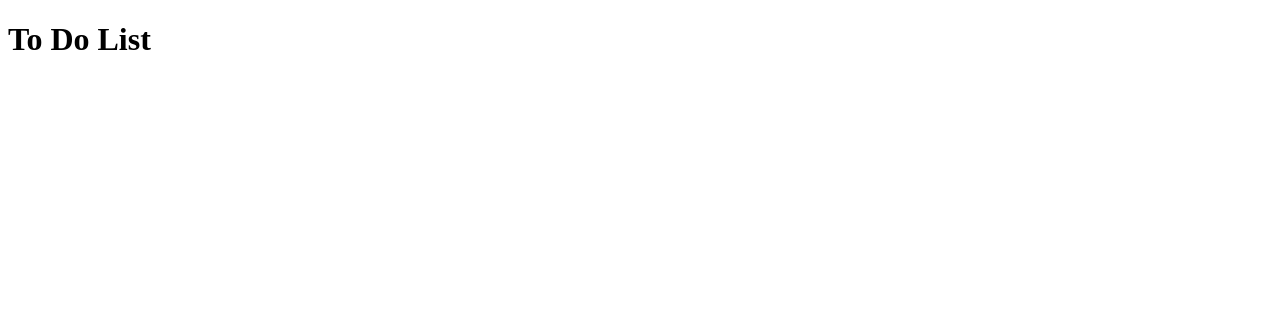
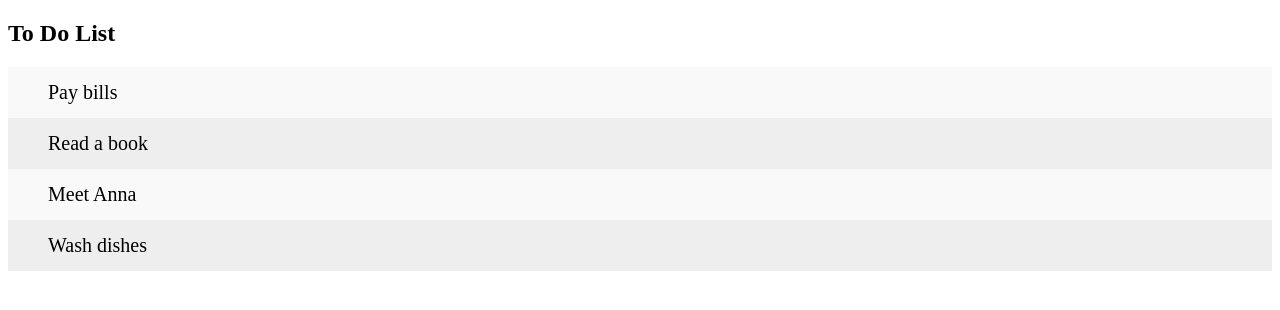
Before and after one commit to Ian-Mercado-Jr/Lab-Exercise-001---HTML-CSS-JS, a plain HTML site: page index.html in a window 1280 px wide. Drawn offline with Linux system fonts and the light colour scheme.

Commit message:
adding css stylesheet

```diff
--- a/index.html
+++ b/index.html
@@ -1,9 +1,18 @@
 <!DOCTYPE html>
 <html lang="en">
     <head>
-        <title>Website</title>
+        <title>Website Title</title>
+        <link rel = "stylesheet" type="text/css" href="indexstyle.css">
     </head>
     <body>
-        <h1>To Do List</h1>
+        <div>
+            <h2>To Do List</h2>
+            <ul>
+                <li>Pay bills</li>
+                <li>Read a book</li>
+                <li>Meet Anna</li>
+                <li>Wash dishes</li>
+            </ul>
+        </div>
     </body>
 </html>
--- /dev/null
+++ b/indexstyle.css
@@ -0,0 +1,18 @@
+ul{
+    padding: 0;
+    margin: 0;
+    list-style-type: none;
+} /* no padding, margin and bullet */
+li:nth-child(even){
+    background-color: #eee;
+} /* even number in list bg-color: gray */
+li:nth-child(odd){
+    background-color: #f9f9f9;
+} /* odd number in list bg-color: darkgrey */
+li{
+    font-size: 20px;
+    padding-top: 14px;
+    padding-bottom: 14px;
+    padding-right: 10px;
+    padding-left: 40px;
+} /* font size and respective padding size of each item in the list */
```
